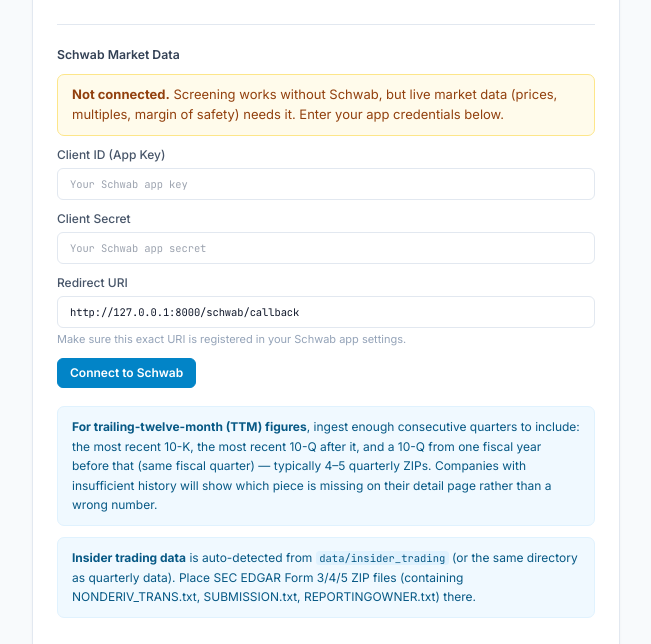
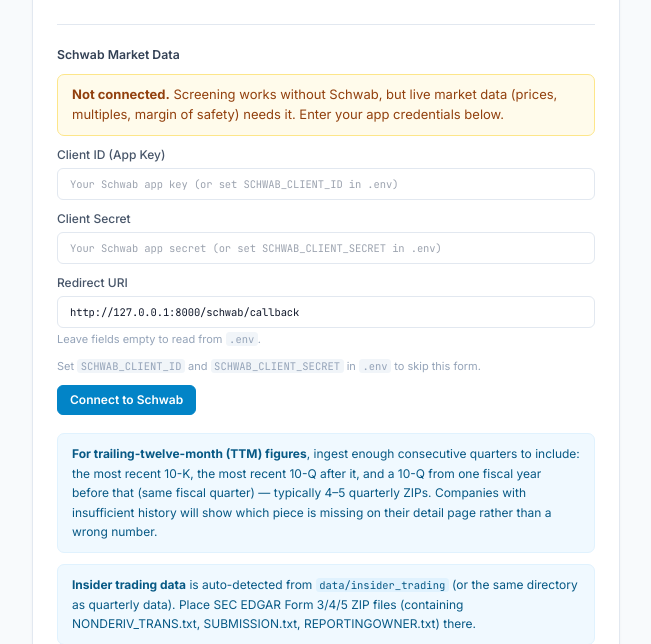
Before and after one commit to devafri/investment-analysis, a FastAPI app: page /setup in a window 1280 px wide. Shown: the part 502-1146 px from the top of the page, without its empty margins (314-965 px from the left). Run offline with FastAPI, Linux system fonts and the light colour scheme; data that the repository does not hold is empty; some libraries are stand-ins or nearby versions.

Commit message:
Auto-fill Schwab credentials from .env file
- setup_page passes SCHWAB_CLIENT_ID, SCHWAB_CLIENT_SECRET,
  SCHWAB_REDIRECT_URI from .env to template
- Form fields pre-filled with env values; leave empty to use .env
- /schwab/authorize falls back to env vars when form fields are blank
- Shows status message indicating whether .env credentials were found
- Fix duplicate build_authorization_url call in authorize route

Co-Authored-By: Claude <noreply@anthropic.com>

```diff
--- a/app.py
+++ b/app.py
@@ -4,6 +4,7 @@ data_ingestion.py, formatting.py, pipeline_imports.py) -- this file just wires
 HTTP requests to that logic and renders templates.
 """
 
+import os
 import threading
 import time
 from pathlib import Path
@@ -241,7 +242,11 @@ async def setup_page(request: Request) -> HTMLResponse:
         request,
         "setup.html",
         {"error": None, "data_dir": data_dir, "form_type": "", "available_files": available_files,
-         "schwab_status": get_connection_status(), "summary": summary, "ingest_log": ingest_log},
+         "schwab_status": get_connection_status(), "summary": summary, "ingest_log": ingest_log,
+         "schwab_client_id": os.environ.get("SCHWAB_CLIENT_ID", ""),
+         "schwab_client_secret": os.environ.get("SCHWAB_CLIENT_SECRET", ""),
+         "schwab_redirect_uri": os.environ.get("SCHWAB_REDIRECT_URI",
+                                               "http://127.0.0.1:8000/schwab/callback")},
     )
 
 
@@ -953,15 +958,29 @@ async def watchlist_toggle(cik: str):
 @app.post("/schwab/authorize")
 async def schwab_authorize(
     request: Request,
-    client_id: str = Form(...),
-    client_secret: str = Form(...),
-    redirect_uri: str = Form(default="http://127.0.0.1:8000/schwab/callback"),
+    client_id: str = Form(default=""),
+    client_secret: str = Form(default=""),
+    redirect_uri: str = Form(default=""),
 ):
     """Store the user's Schwab app credentials and redirect them to Schwab's
-    OAuth authorization page.  Schwab will redirect back to *redirect_uri*
-    with an authorization code, which /schwab/callback handles."""
-    state = save_pending_credentials(client_id, client_secret, redirect_uri)
-    auth_url = build_authorization_url(client_id, redirect_uri)
+    OAuth authorization page.  Falls back to SCHWAB_CLIENT_ID /
+    SCHWAB_CLIENT_SECRET / SCHWAB_REDIRECT_URI from the .env file when
+    form fields are left empty."""
+    cid = client_id.strip() or os.environ.get("SCHWAB_CLIENT_ID", "")
+    csec = client_secret.strip() or os.environ.get("SCHWAB_CLIENT_SECRET", "")
+    ruri = redirect_uri.strip() or os.environ.get(
+        "SCHWAB_REDIRECT_URI", "http://127.0.0.1:8000/schwab/callback",
+    )
+    if not cid or not csec:
+        return templates.TemplateResponse(
+            request, "_schwab_result.html",
+            {"request": request, "success": False,
+             "message": "Client ID and Client Secret are required. "
+                        "Set SCHWAB_CLIENT_ID and SCHWAB_CLIENT_SECRET in .env "
+                        "or enter them in the form."},
+        )
+    state = save_pending_credentials(cid, csec, ruri)
+    auth_url = build_authorization_url(cid, ruri)
     # Append state so we can look up credentials on callback
     separator = "&" if "?" in auth_url else "?"
     return RedirectResponse(f"{auth_url}{separator}state={state}", status_code=302)
--- a/templates/setup.html
+++ b/templates/setup.html
@@ -81,7 +81,8 @@
         </label>
         <input id="schwab-client-id" name="client_id" type="text"
                class="input-text font-mono text-xs"
-               placeholder="Your Schwab app key" />
+               value="{{ schwab_client_id }}"
+               placeholder="Your Schwab app key (or set SCHWAB_CLIENT_ID in .env)" />
       </div>
       <div>
         <label class="block text-[12px] font-medium text-surface-600 mb-1" for="schwab-client-secret">
@@ -89,7 +90,8 @@
         </label>
         <input id="schwab-client-secret" name="client_secret" type="password"
                class="input-text font-mono text-xs"
-               placeholder="Your Schwab app secret" />
+               value="{{ schwab_client_secret }}"
+               placeholder="Your Schwab app secret (or set SCHWAB_CLIENT_SECRET in .env)" />
       </div>
       <div>
         <label class="block text-[12px] font-medium text-surface-600 mb-1" for="schwab-redirect-uri">
@@ -97,12 +99,21 @@
         </label>
         <input id="schwab-redirect-uri" name="redirect_uri" type="text"
                class="input-text font-mono text-xs"
-               value="http://127.0.0.1:8000/schwab/callback"
+               value="{{ schwab_redirect_uri }}"
                placeholder="http://127.0.0.1:8000/schwab/callback" />
         <p class="mt-1 text-[11px] text-surface-400">
-          Make sure this exact URI is registered in your Schwab app settings.
+          Leave fields empty to read from <code class="text-xs bg-surface-100 px-1 rounded">.env</code>.
         </p>
       </div>
+      <p class="text-[11px] text-surface-400 mb-2">
+        {% if schwab_client_id %}
+        ✓ Credentials loaded from <code class="text-xs bg-surface-100 px-1 rounded">.env</code> — click Connect to authorize.
+        {% else %}
+        Set <code class="text-xs bg-surface-100 px-1 rounded">SCHWAB_CLIENT_ID</code> and
+        <code class="text-xs bg-surface-100 px-1 rounded">SCHWAB_CLIENT_SECRET</code> in
+        <code class="text-xs bg-surface-100 px-1 rounded">.env</code> to skip this form.
+        {% endif %}
+      </p>
       <button type="submit" class="btn btn--primary btn--sm">
         Connect to Schwab
       </button>
```
